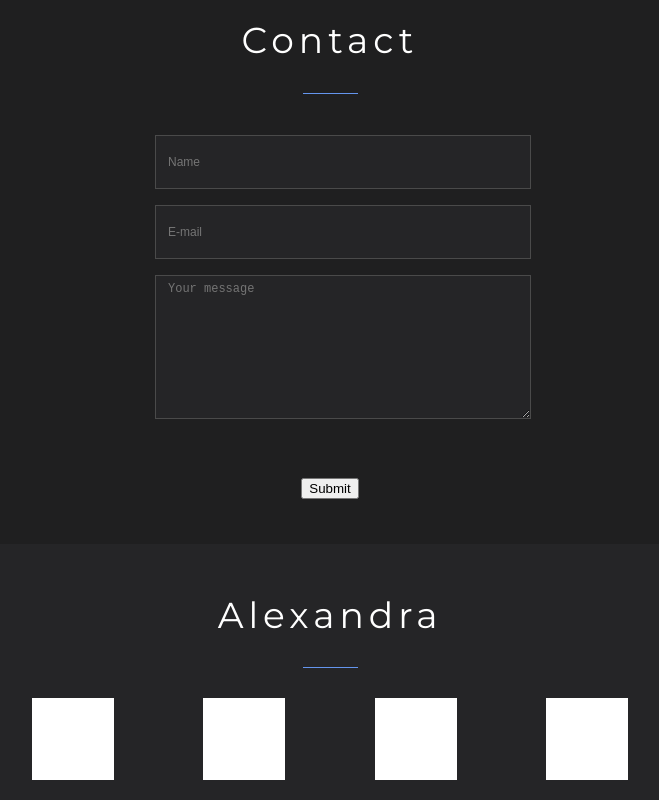
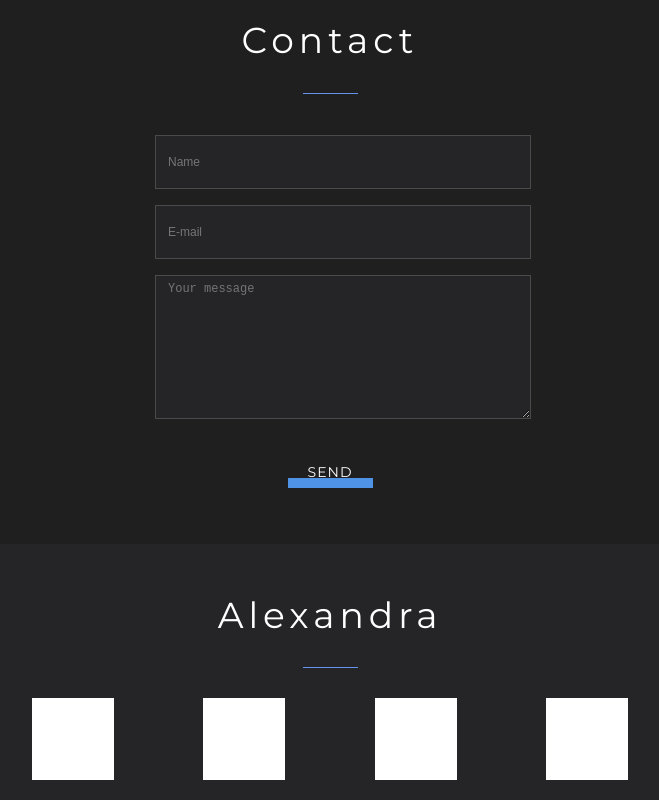
Before and after one commit to Aliaksandra-Sunny/Portfolio, a React (Create React App) app: page / in a window 1280 px wide. Shown: the part 2870-3670 px from the top of the page, without its empty margins (310-969 px from the left). Built offline with nearby package versions, Linux system fonts and the light colour scheme.

Commit message:
Send button

```diff
--- a/src/components/Contacts/Contacts.jsx
+++ b/src/components/Contacts/Contacts.jsx
@@ -1,6 +1,7 @@
 import React from 'react';
 import s from "./Contacts.module.css"
 import Heading from "../Elements/Heading/Heading";
+import Button from "../Elements/Button/Button";
 
 function Contacts() {
     return (
@@ -19,7 +20,7 @@ function Contacts() {
                             <textarea placeholder="Your message" className={s.formItem}/>
                         </div>
                     </form>
-                    <input type="submit"/>
+                 <Button name={"Send"}/>
                 </div>
             </div>
         </div>
```
